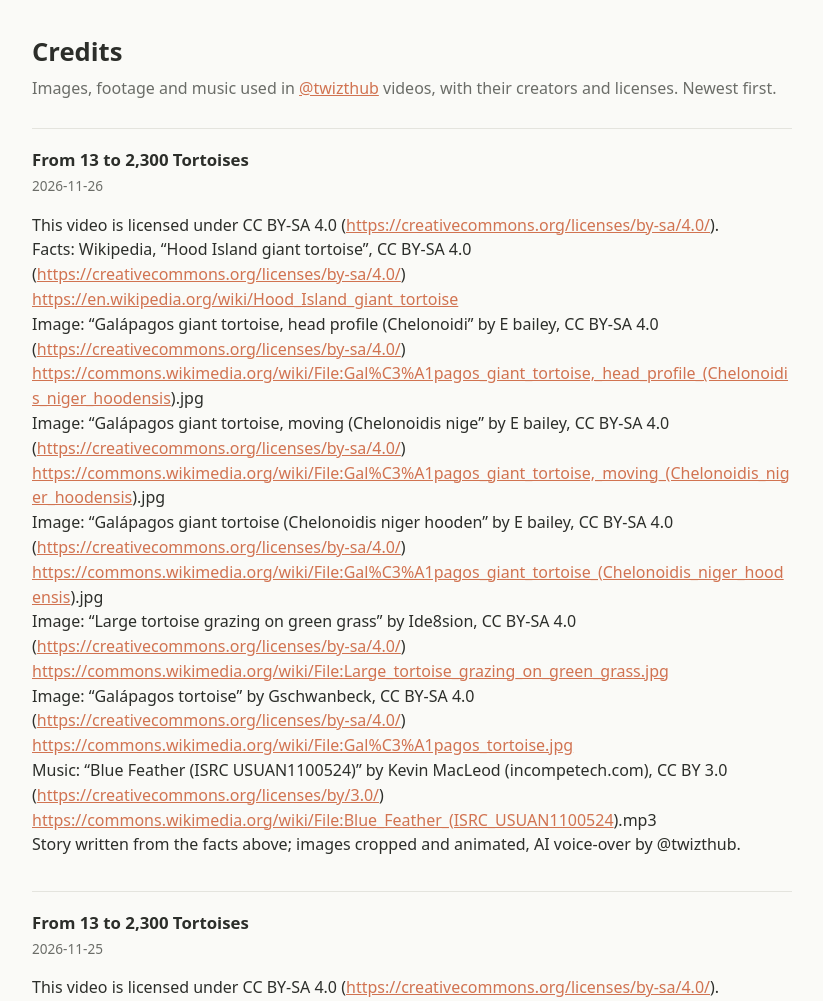
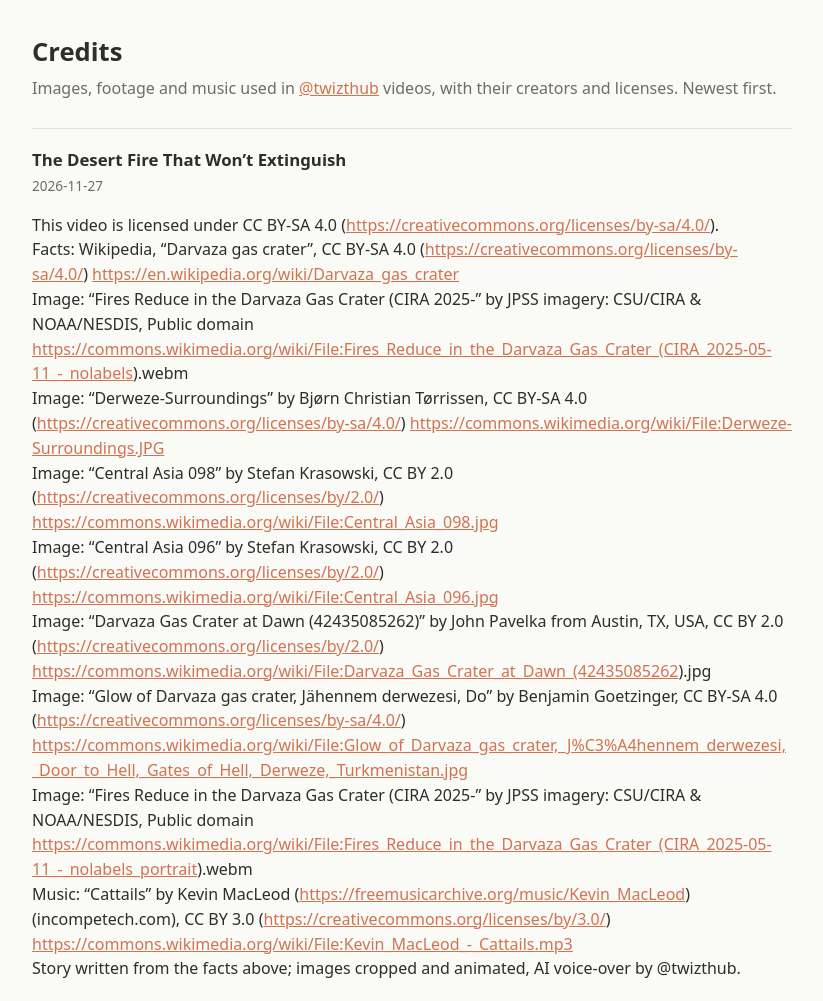
Before and after one commit to Atlas-Toni/atlas-toni.github.io, a plain HTML site: page credits.html in a window 1280 px wide. Shown: the top 1001 px of the page, without its empty margins (228-1051 px from the left). Drawn offline with Linux system fonts and the light colour scheme.

Commit message:
Credits: The Desert Fire That Won’t Extinguish

```diff
--- a/credits.html
+++ b/credits.html
@@ -14,6 +14,17 @@ a{color:var(--accent)}
 </style></head><body><main>
 <h1>Credits</h1>
 <p class="intro">Images, footage and music used in <a href="/">@twizthub</a> videos, with their creators and licenses. Newest first.</p>
+<article><h2>The Desert Fire That Won’t Extinguish</h2><p class="d">2026-11-27</p><p>This video is licensed under CC BY-SA 4.0 (<a href="https://creativecommons.org/licenses/by-sa/4.0/" rel="nofollow noopener">https://creativecommons.org/licenses/by-sa/4.0/</a>).<br>
+Facts: Wikipedia, “Darvaza gas crater”, CC BY-SA 4.0 (<a href="https://creativecommons.org/licenses/by-sa/4.0/" rel="nofollow noopener">https://creativecommons.org/licenses/by-sa/4.0/</a>) <a href="https://en.wikipedia.org/wiki/Darvaza_gas_crater" rel="nofollow noopener">https://en.wikipedia.org/wiki/Darvaza_gas_crater</a><br>
+Image: “Fires Reduce in the Darvaza Gas Crater (CIRA 2025-” by JPSS imagery: CSU/CIRA &amp; NOAA/NESDIS, Public domain <a href="https://commons.wikimedia.org/wiki/File:Fires_Reduce_in_the_Darvaza_Gas_Crater_(CIRA_2025-05-11_-_nolabels" rel="nofollow noopener">https://commons.wikimedia.org/wiki/File:Fires_Reduce_in_the_Darvaza_Gas_Crater_(CIRA_2025-05-11_-_nolabels</a>).webm<br>
+Image: “Derweze-Surroundings” by Bjørn Christian Tørrissen, CC BY-SA 4.0 (<a href="https://creativecommons.org/licenses/by-sa/4.0/" rel="nofollow noopener">https://creativecommons.org/licenses/by-sa/4.0/</a>) <a href="https://commons.wikimedia.org/wiki/File:Derweze-Surroundings.JPG" rel="nofollow noopener">https://commons.wikimedia.org/wiki/File:Derweze-Surroundings.JPG</a><br>
+Image: “Central Asia 098” by Stefan Krasowski, CC BY 2.0 (<a href="https://creativecommons.org/licenses/by/2.0/" rel="nofollow noopener">https://creativecommons.org/licenses/by/2.0/</a>) <a href="https://commons.wikimedia.org/wiki/File:Central_Asia_098.jpg" rel="nofollow noopener">https://commons.wikimedia.org/wiki/File:Central_Asia_098.jpg</a><br>
+Image: “Central Asia 096” by Stefan Krasowski, CC BY 2.0 (<a href="https://creativecommons.org/licenses/by/2.0/" rel="nofollow noopener">https://creativecommons.org/licenses/by/2.0/</a>) <a href="https://commons.wikimedia.org/wiki/File:Central_Asia_096.jpg" rel="nofollow noopener">https://commons.wikimedia.org/wiki/File:Central_Asia_096.jpg</a><br>
+Image: “Darvaza Gas Crater at Dawn (42435085262)” by John Pavelka from Austin, TX, USA, CC BY 2.0 (<a href="https://creativecommons.org/licenses/by/2.0/" rel="nofollow noopener">https://creativecommons.org/licenses/by/2.0/</a>) <a href="https://commons.wikimedia.org/wiki/File:Darvaza_Gas_Crater_at_Dawn_(42435085262" rel="nofollow noopener">https://commons.wikimedia.org/wiki/File:Darvaza_Gas_Crater_at_Dawn_(42435085262</a>).jpg<br>
+Image: “Glow of Darvaza gas crater, Jähennem derwezesi, Do” by Benjamin Goetzinger, CC BY-SA 4.0 (<a href="https://creativecommons.org/licenses/by-sa/4.0/" rel="nofollow noopener">https://creativecommons.org/licenses/by-sa/4.0/</a>) <a href="https://commons.wikimedia.org/wiki/File:Glow_of_Darvaza_gas_crater,_J%C3%A4hennem_derwezesi,_Door_to_Hell,_Gates_of_Hell,_Derweze,_Turkmenistan.jpg" rel="nofollow noopener">https://commons.wikimedia.org/wiki/File:Glow_of_Darvaza_gas_crater,_J%C3%A4hennem_derwezesi,_Door_to_Hell,_Gates_of_Hell,_Derweze,_Turkmenistan.jpg</a><br>
+Image: “Fires Reduce in the Darvaza Gas Crater (CIRA 2025-” by JPSS imagery: CSU/CIRA &amp; NOAA/NESDIS, Public domain <a href="https://commons.wikimedia.org/wiki/File:Fires_Reduce_in_the_Darvaza_Gas_Crater_(CIRA_2025-05-11_-_nolabels_portrait" rel="nofollow noopener">https://commons.wikimedia.org/wiki/File:Fires_Reduce_in_the_Darvaza_Gas_Crater_(CIRA_2025-05-11_-_nolabels_portrait</a>).webm<br>
+Music: “Cattails” by Kevin MacLeod (<a href="https://freemusicarchive.org/music/Kevin_MacLeod" rel="nofollow noopener">https://freemusicarchive.org/music/Kevin_MacLeod</a>) (incompetech.com), CC BY 3.0 (<a href="https://creativecommons.org/licenses/by/3.0/" rel="nofollow noopener">https://creativecommons.org/licenses/by/3.0/</a>) <a href="https://commons.wikimedia.org/wiki/File:Kevin_MacLeod_-_Cattails.mp3" rel="nofollow noopener">https://commons.wikimedia.org/wiki/File:Kevin_MacLeod_-_Cattails.mp3</a><br>
+Story written from the facts above; images cropped and animated, AI voice-over by @twizthub.</p></article>
 <article><h2>From 13 to 2,300 Tortoises</h2><p class="d">2026-11-26</p><p>This video is licensed under CC BY-SA 4.0 (<a href="https://creativecommons.org/licenses/by-sa/4.0/" rel="nofollow noopener">https://creativecommons.org/licenses/by-sa/4.0/</a>).<br>
 Facts: Wikipedia, “Hood Island giant tortoise”, CC BY-SA 4.0 (<a href="https://creativecommons.org/licenses/by-sa/4.0/" rel="nofollow noopener">https://creativecommons.org/licenses/by-sa/4.0/</a>) <a href="https://en.wikipedia.org/wiki/Hood_Island_giant_tortoise" rel="nofollow noopener">https://en.wikipedia.org/wiki/Hood_Island_giant_tortoise</a><br>
 Image: “Galápagos giant tortoise, head profile (Chelonoidi” by E bailey, CC BY-SA 4.0 (<a href="https://creativecommons.org/licenses/by-sa/4.0/" rel="nofollow noopener">https://creativecommons.org/licenses/by-sa/4.0/</a>) <a href="https://commons.wikimedia.org/wiki/File:Gal%C3%A1pagos_giant_tortoise,_head_profile_(Chelonoidis_niger_hoodensis" rel="nofollow noopener">https://commons.wikimedia.org/wiki/File:Gal%C3%A1pagos_giant_tortoise,_head_profile_(Chelonoidis_niger_hoodensis</a>).jpg<br>
```
Also changed, not shown: credits.json (+5 -0 lines).
